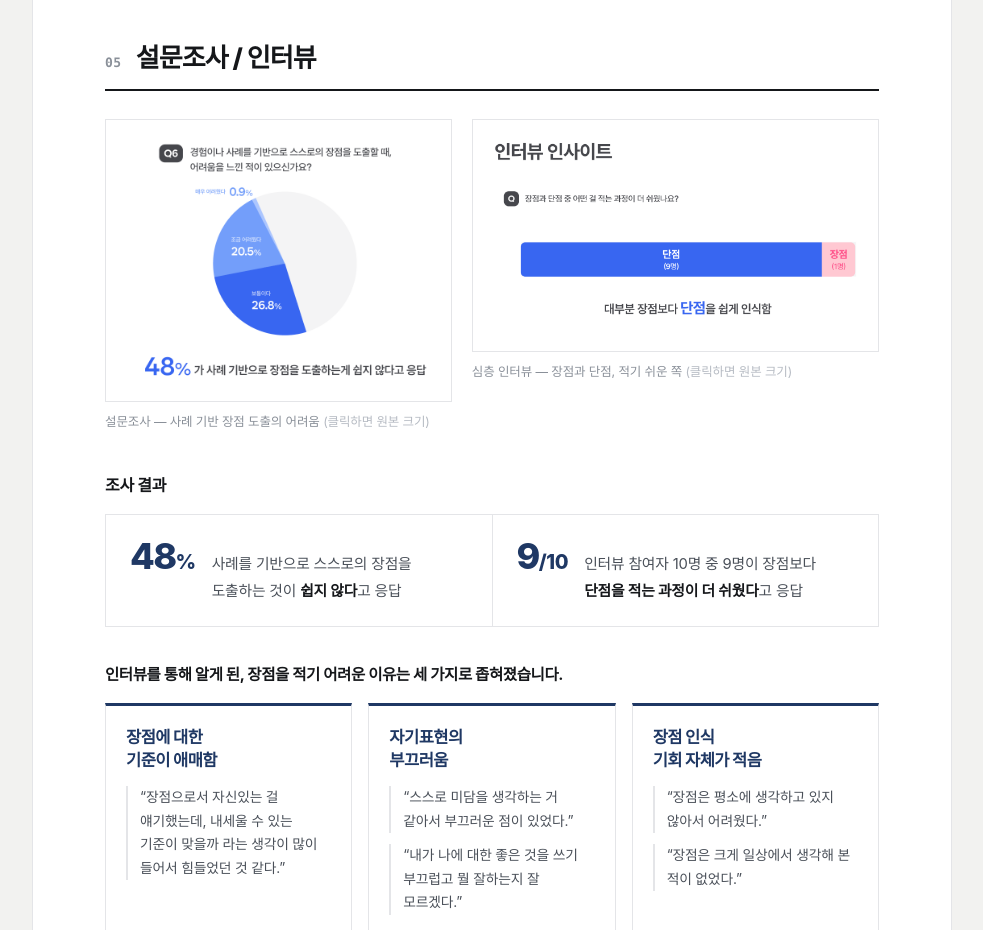
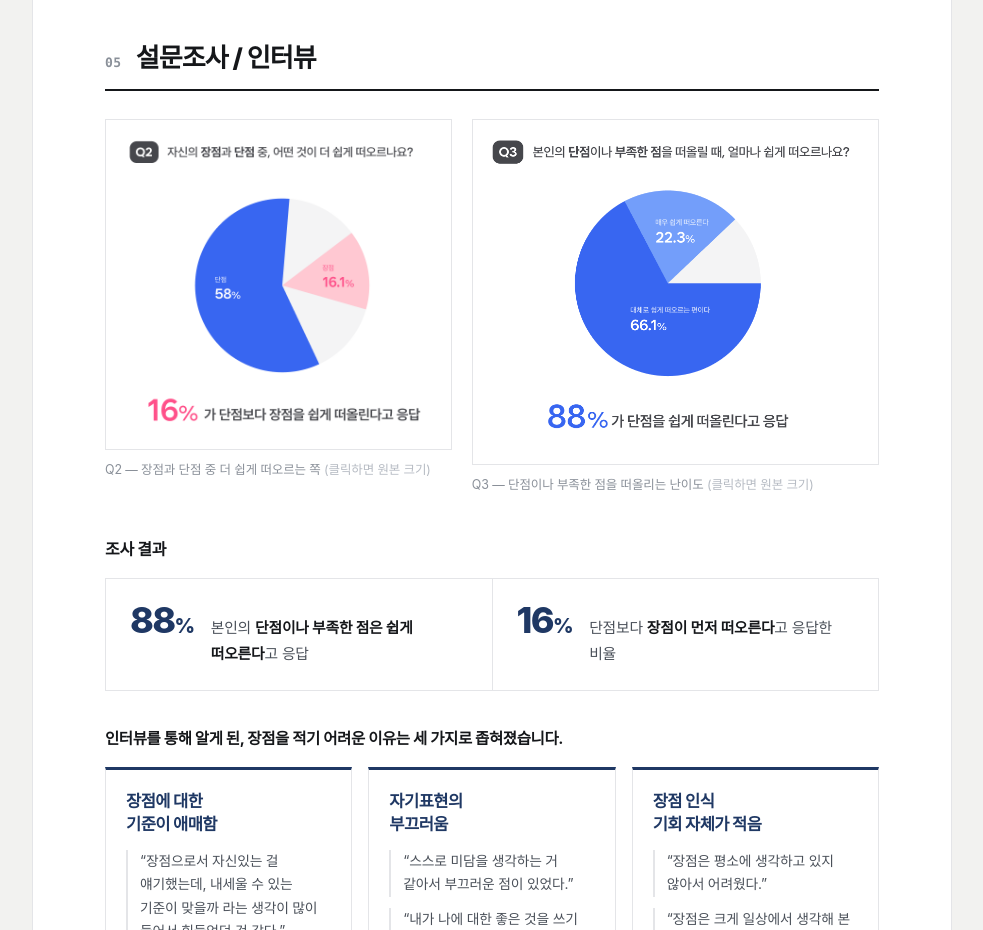
Before and after one commit to afterfrost999/afterfrost999.github.io, a plain HTML site: page index.html in a window 1280 px wide. Shown: the part 2540-3470 px from the top of the page, without its empty margins (148-1131 px from the left). Drawn offline with Linux system fonts and the light colour scheme; a web font is replaced by a local one.

Commit message:
설문조사 차트를 Q2·Q3로 교체하고 조사 결과 수치 갱신
- 05 설문조사 / 인터뷰의 차트 두 장을 Q2(장점·단점 중 쉽게 떠오르는 쪽),
  Q3(단점을 떠올리는 난이도)로 교체
- 조사 결과 수치를 88% / 16%로 수정

Co-Authored-By: Claude Opus 5 <noreply@anthropic.com>

```diff
--- a/index.html
+++ b/index.html
@@ -192,17 +192,17 @@
 
     <div class="evi">
       <figure class="evi__item">
-        <a class="figbox" href="assets/images/survey-q6.png" target="_blank" rel="noopener">
-          <img src="assets/images/survey-q6.png" alt="설문 Q6 — 경험이나 사례를 기반으로 스스로의 장점을 도출할 때 어려움을 느낀 적이 있는지에 대한 응답 분포" loading="lazy" />
+        <a class="figbox" href="assets/images/survey-q2.png" target="_blank" rel="noopener">
+          <img src="assets/images/survey-q2.png" alt="설문 Q2 — 자신의 장점과 단점 중 어떤 것이 더 쉽게 떠오르는지 (단점 58%, 장점 16.1%)" loading="lazy" />
         </a>
-        <figcaption>설문조사 — 사례 기반 장점 도출의 어려움 <span>(클릭하면 원본 크기)</span></figcaption>
+        <figcaption>Q2 — 장점과 단점 중 더 쉽게 떠오르는 쪽 <span>(클릭하면 원본 크기)</span></figcaption>
       </figure>
 
       <figure class="evi__item">
-        <a class="figbox" href="assets/images/interview-01.png" target="_blank" rel="noopener">
-          <img src="assets/images/interview-01.png" alt="심층 인터뷰 — 장점과 단점 중 어떤 것을 적는 과정이 더 쉬웠는지 (단점 9명, 장점 1명)" loading="lazy" />
+        <a class="figbox" href="assets/images/survey-q3.png" target="_blank" rel="noopener">
+          <img src="assets/images/survey-q3.png" alt="설문 Q3 — 본인의 단점이나 부족한 점을 떠올릴 때 얼마나 쉽게 떠오르는지 (매우 쉽게 22.3%, 대체로 쉽게 66.1%)" loading="lazy" />
         </a>
-        <figcaption>심층 인터뷰 — 장점과 단점, 적기 쉬운 쪽 <span>(클릭하면 원본 크기)</span></figcaption>
+        <figcaption>Q3 — 단점이나 부족한 점을 떠올리는 난이도 <span>(클릭하면 원본 크기)</span></figcaption>
       </figure>
     </div>
 
@@ -210,12 +210,12 @@
 
     <div class="stats">
       <div class="stat">
-        <b class="stat__num">48<i>%</i></b>
-        <p class="stat__txt">사례를 기반으로 스스로의 장점을 도출하는 것이 <b>쉽지 않다</b>고 응답</p>
+        <b class="stat__num">88<i>%</i></b>
+        <p class="stat__txt">본인의 <b>단점이나 부족한 점은 쉽게 떠오른다</b>고 응답</p>
       </div>
       <div class="stat">
-        <b class="stat__num">9<i>/10</i></b>
-        <p class="stat__txt">인터뷰 참여자 10명 중 9명이 장점보다 <b>단점을 적는 과정이 더 쉬웠다</b>고 응답</p>
+        <b class="stat__num">16<i>%</i></b>
+        <p class="stat__txt">단점보다 <b>장점이 먼저 떠오른다</b>고 응답한 비율</p>
       </div>
     </div>
 
```
Also changed, not shown: assets/images/survey-q2.png (added), assets/images/survey-q3.png (added).
